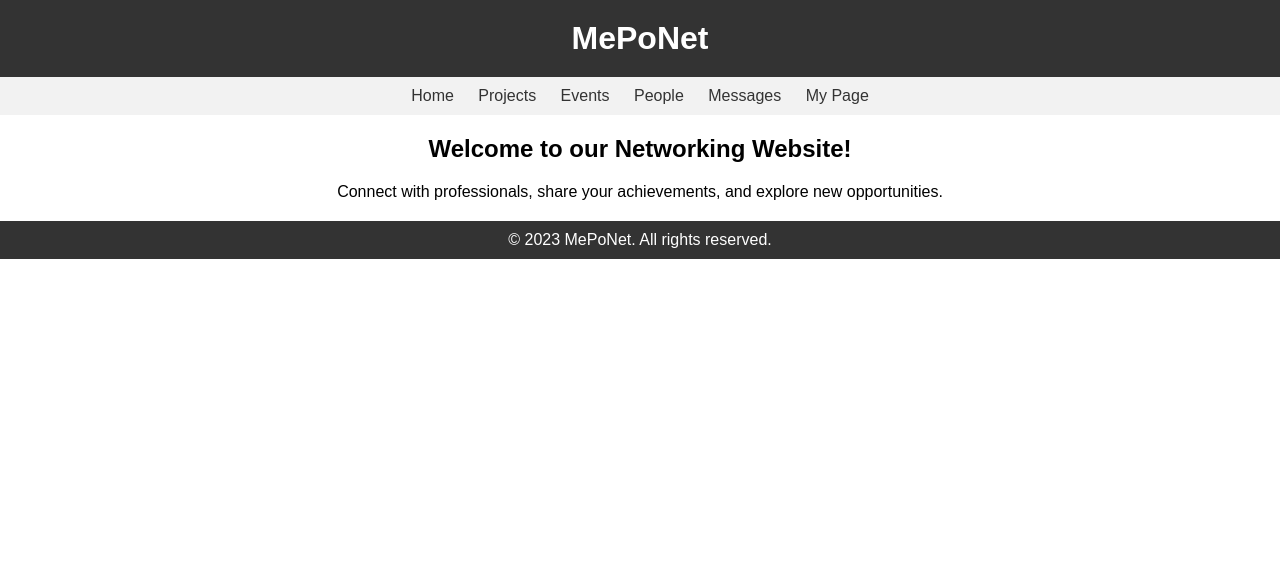
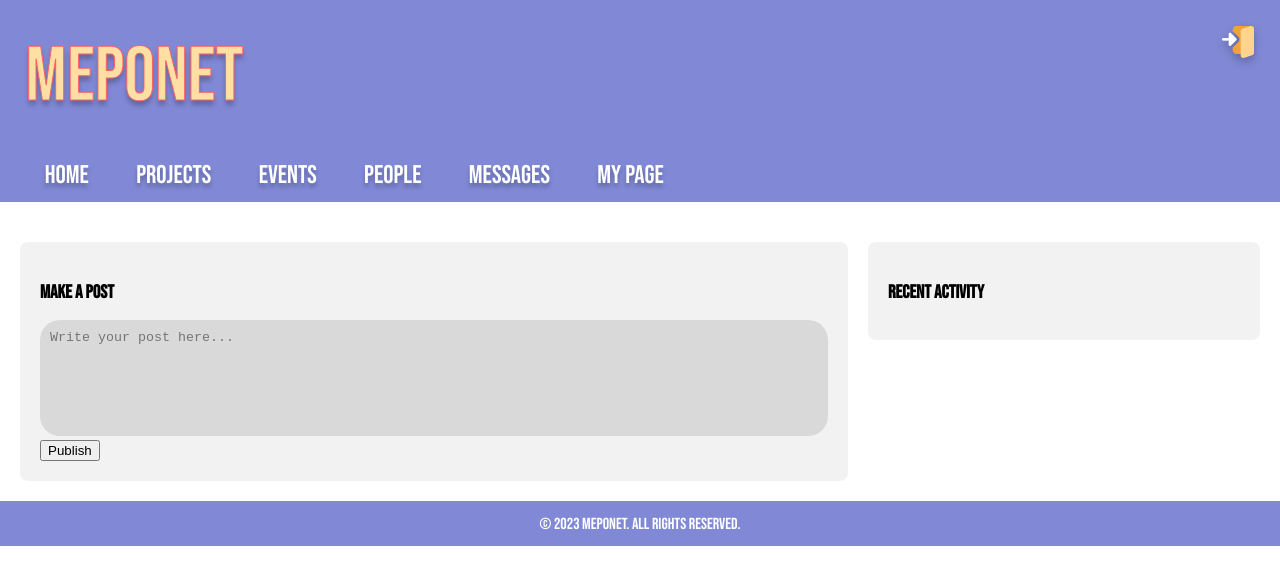
Before and after one commit to Veehulkendeer/MePoNet, a plain HTML site: page index.html in a window 1280 px wide. Drawn offline with Linux system fonts and the light colour scheme.

Commit message:
Home page

```diff
--- a/index.html
+++ b/index.html
@@ -2,56 +2,13 @@
 <html>
 <head>
   <title>Networking Website</title>
-  <style>
-    body {
-      font-family: Arial, sans-serif;
-      margin: 0;
-      padding: 0;
-    }
+  <link rel="stylesheet" type="text/css" href="style.css">
 
-    header {
-      background-color: #333;
-      color: #fff;
-      padding: 20px;
-      text-align: center;
-    }
-
-    h1 {
-      margin: 0;
-    }
-
-    nav {
-      background-color: #f2f2f2;
-      padding: 10px;
-      text-align: center;
-    }
-
-    nav a {
-      color: #333;
-      text-decoration: none;
-      margin: 0 10px;
-    }
-
-    nav a:hover {
-      text-decoration: underline;
-    }
-
-    section {
-      margin: 20px;
-      text-align: center;
-    }
-
-    footer {
-      background-color: #333;
-      color: #fff;
-      padding: 10px;
-      text-align: center;
-    }
-  </style>
 </head>
 <body>
   <header>
     <h1>MePoNet</h1>
+    <img src="login.png" alt="Button" id="login-image">
   </header>
 
   <nav>
@@ -63,10 +20,21 @@
     <a href="#">My Page</a>
   </nav>
 
-  <section>
-    <h2>Welcome to our Networking Website!</h2>
-    <p>Connect with professionals, share your achievements, and explore new opportunities.</p>
-  </section>
+  <div class="main-content">
+        <section class="grid-section">
+            <div class="post-box">
+            <h3>Make a Post</h3>
+            <form>
+                <textarea placeholder="Write your post here..." rows="4"></textarea>
+                <button type="submit">Publish</button>
+            </form>
+            </div>
+            <div class="activity-box">
+            <h3>Recent Activity</h3>
+            </div>
+        </section>
+    </div>
+
 
   <footer>
     &copy; 2023 MePoNet. All rights reserved.
--- a/style.css
+++ b/style.css
@@ -0,0 +1,105 @@
+@font-face {
+    font-family: 'bebas_neueregular';
+    src: url('bebasneue-regular-webfont.woff2') format('woff2'),
+         url('bebasneue-regular-webfont.woff') format('woff');
+    font-weight: normal;
+    font-style: normal;
+  }
+
+  body {
+    font-family: 'bebas_neueregular', sans-serif;
+    margin: 0;
+    padding: 0;
+  }
+
+  .main-content {
+    margin: 20px;
+  }
+
+  header {
+    position: relative;
+    background-color: #8189D6;
+    color: #fff;
+    padding: 2vw;
+    text-align: left;
+  }
+
+  #login-image {
+    position: absolute;
+    top: 2vw;
+    right: 2vw;
+    width: 32px;
+    height: 32px;
+    filter: drop-shadow(0px 4px 4px rgba(0, 0, 0, 0.25));
+  }
+
+  h1 {
+    margin: 0;
+    font-style: normal;
+    font-weight: 400;
+    font-size: 6vw;
+    line-height: 7.5vw;
+    color: #ffdfa3;
+    -webkit-text-stroke: 1px #FC6262;
+    text-shadow: 0px 0.4vw 0.4vw rgba(0, 0, 0, 0.25);
+  }
+
+  nav {
+    background-color: #8189D6;
+    padding: 1vw;
+    text-align: left;
+  }
+
+  nav a {
+    color: #ffffff;
+    text-decoration: none;
+    margin: 0 1vw;
+    font-size: 2vw;
+    margin-left: 2rem;
+    text-shadow: 0px 4px 4px rgba(0, 0, 0, 0.25);
+  }
+
+  nav a:hover {
+    text-decoration: underline;
+  }
+
+  .grid-section {
+    display: grid;
+    grid-template-columns: 2fr 1fr;
+    grid-gap: 20px;
+    align-items: start;
+  }
+
+  .post-box {
+    grid-column: 1;
+    margin-top: 20px;
+    padding: 20px;
+    background-color: #f2f2f2;
+    border-radius: 8px;
+  }
+
+  .activity-box {
+    grid-column: 2;
+    margin-top: 20px;
+    padding: 20px;
+    background-color: #f2f2f2;
+    border-radius: 8px;
+  }
+
+  .post-box textarea {
+    width: 60vw;
+    height: auto;
+    min-height: 6rem;
+    background: #D9D9D9;
+    border-radius: 20px;
+    padding: 10px;
+    border: none;
+    resize: none;
+  }
+
+  footer {
+    background-color: #8189D6;
+    color: #fff;
+    padding: 1vw;
+    text-align: center;
+  }
```
Also changed, not shown: BebasNeue-Regular.ttf (added), bebasneue-regular-webfont.woff (added), bebasneue-regular-webfont.woff2 (added), login.png (added).
